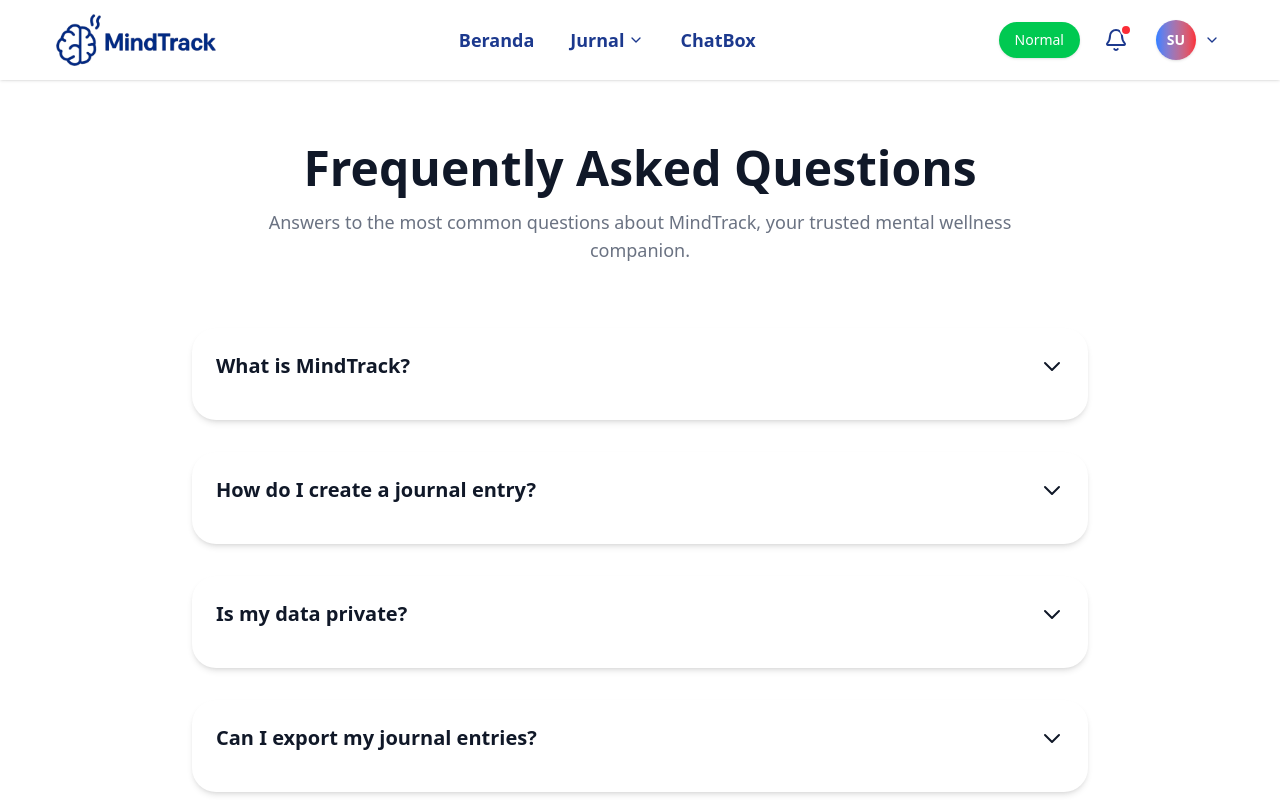
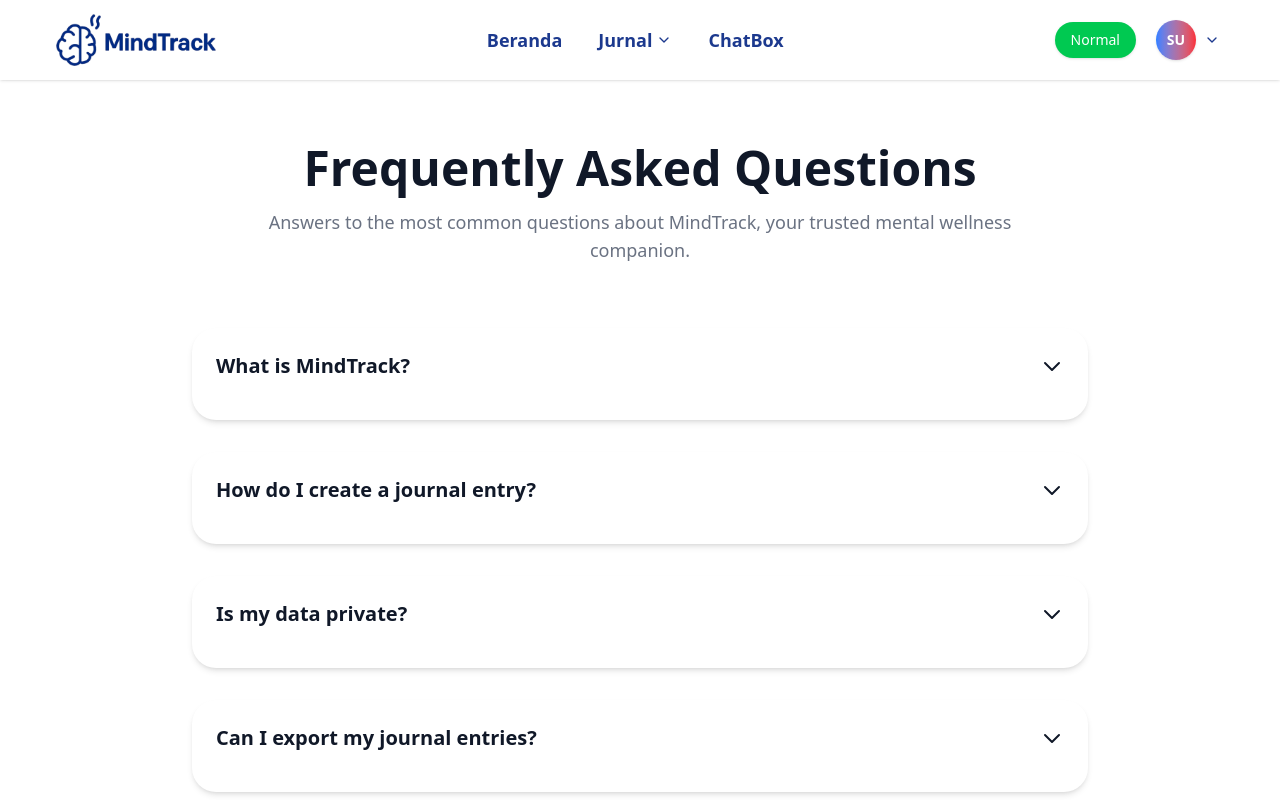
Before and after one commit to MindTrack-Capstone-DBS/FE-MindTrack, a React app: page /faq in a window 1280 px wide. Shown: the top 800 px of the page. Built offline with nearby package versions, Linux system fonts and the light colour scheme; sample sign-in values are in the browser's storage; the HTML template or start-up script is replaced by a standard one.

Commit message:
hapus icon

```diff
--- a/src/components/Navbar.jsx
+++ b/src/components/Navbar.jsx
@@ -1,7 +1,7 @@
 import React, { useState } from 'react';
 import { Link, useLocation, useNavigate } from 'react-router-dom';
 import logo2 from '../assets/images/Logo-cropped.png';
-import { ChevronDown, ChevronUp, Bell, Settings, LogOut, Menu, X } from 'lucide-react';
+import { ChevronDown, ChevronUp, Settings, LogOut, Menu, X } from 'lucide-react';
 
 // Tambahkan import
 import { useMentalStatus } from '../context/MentalStatusContext';
@@ -179,16 +179,8 @@ const Navbar = ({ variant = 'light', isLandingPage = false, userData, dashboardD
             ) : (
               // Profile section untuk Dashboard
               <>
-                {/* Status (Mental Health) - Ganti kode yang ada */}
+                {/* Status (Mental Health) */}
                 <div className={`${getStatusColor(mentalStatus)} text-white px-3 lg:px-4 py-2 rounded-full text-xs lg:text-sm font-medium shadow-sm`}>{mentalStatus}</div>
-
-                {/* Notification Icon */}
-                <div className="relative">
-                  <button className="p-2 rounded-full hover:bg-blue-50 transition-colors">
-                    <Bell className="w-5 h-5 lg:w-6 lg:h-6 text-blue-900" />
-                    <span className="absolute top-1 right-1 w-2 h-2 lg:w-3 lg:h-3 bg-red-500 rounded-full border-2 border-white"></span>
-                  </button>
-                </div>
 
                 {/* Profile with Dropdown */}
                 <div className="relative">
@@ -232,16 +224,8 @@ const Navbar = ({ variant = 'light', isLandingPage = false, userData, dashboardD
           <div className="lg:hidden flex items-center gap-2">
             {!isLandingPage && (
               <div className="flex items-center gap-2">
-                {/* Mobile Status - Ganti kode yang ada */}
+                {/* Mobile Status */}
                 <div className={`${getStatusColor(mentalStatus)} text-white px-2 py-1 rounded-full text-xs font-medium`}>{mentalStatus.length > 5 ? mentalStatus.substring(0, 5) + '...' : mentalStatus}</div>
-
-                {/* Mobile Notification */}
-                <div className="relative">
-                  <button className="p-1.5 rounded-full hover:bg-blue-50 transition-colors">
-                    <Bell className="w-5 h-5 text-blue-900" />
-                    <span className="absolute top-0.5 right-0.5 w-2 h-2 bg-red-500 rounded-full border border-white"></span>
-                  </button>
-                </div>
               </div>
             )}
 
```
